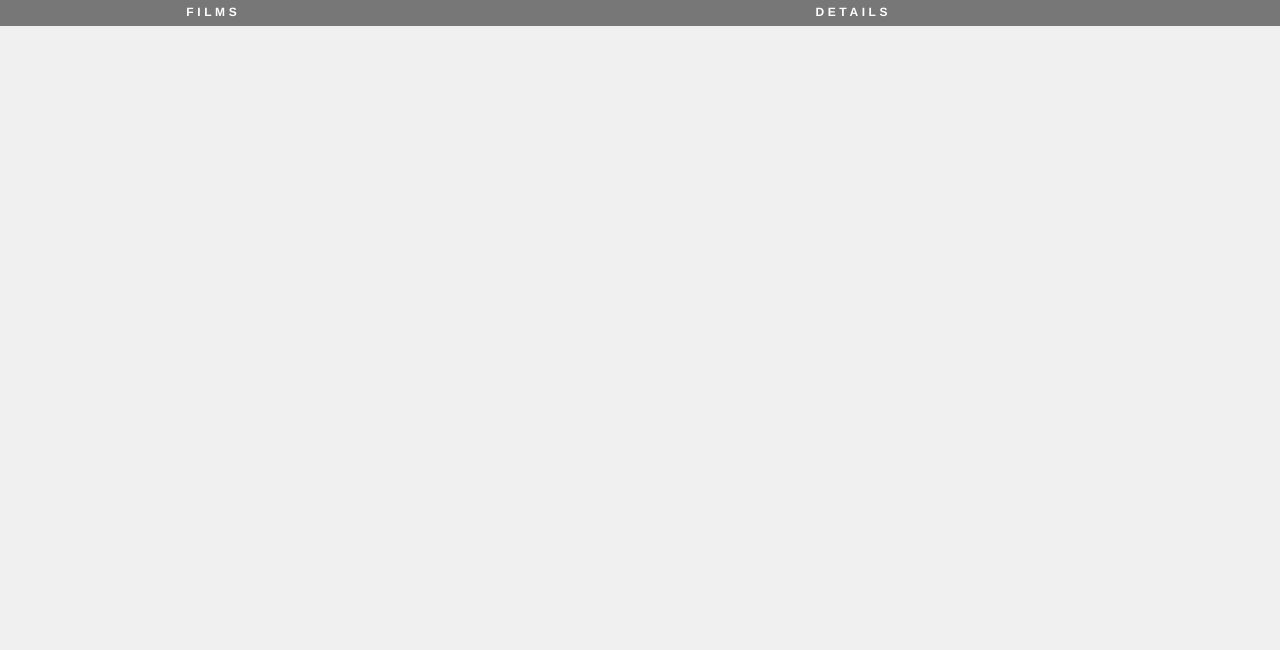
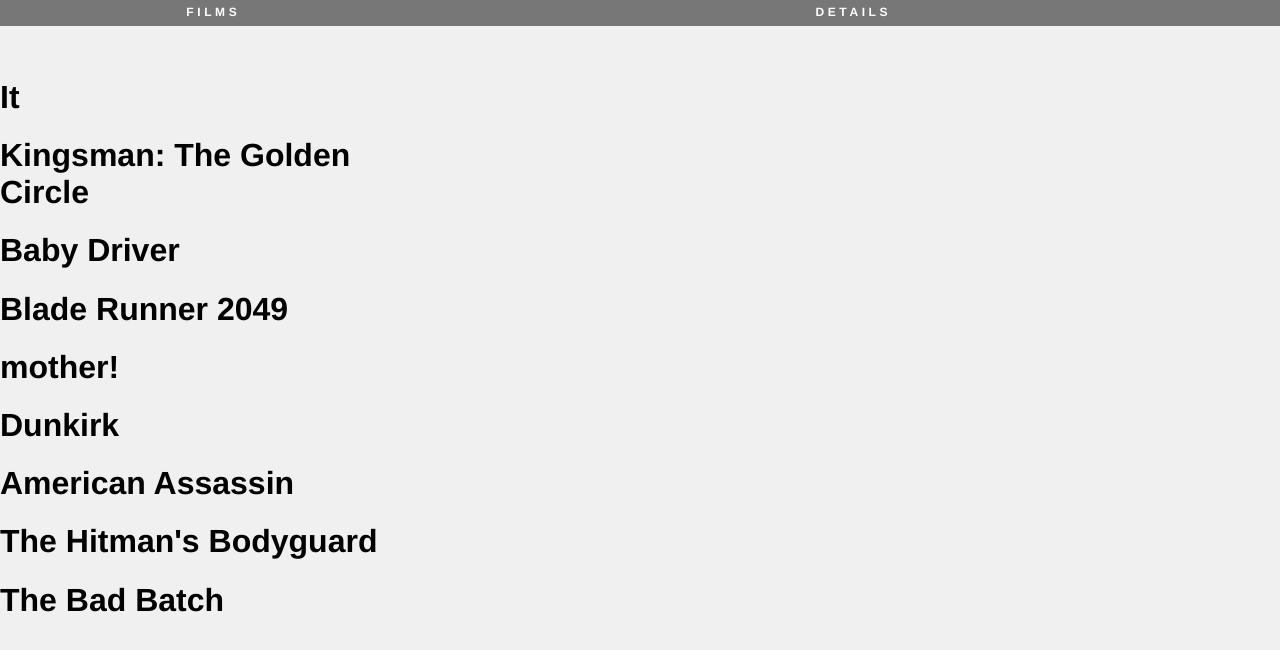
Before and after one commit to richardl33/GA-React-Work, a React (Create React App) app in the folder react-film/: page / in a window 1280 px wide. Shown: the top 650 px of the page. Built offline with nearby package versions, Linux system fonts and the light colour scheme.

Commit message:
render film listing title

```diff
--- a/react-film/src/App.js
+++ b/react-film/src/App.js
@@ -1,17 +1,15 @@
 import React, { Component } from 'react';
+import FilmData from './TMDB';
+import FilmDetails from './FilmDetails';
+import FilmListing from './FilmListing';
 import './App.css';
 
 class App extends Component {
   render() {
     return (
       <div className="film-library">
-        <div className="film-list">
-          <h1 className="section-title">FILMS</h1>
-        </div>
-
-        <div className="film-details">
-          <h1 className="section-title">DETAILS</h1>
-        </div>
+      <FilmListing filmData={FilmData.films} />
+      <FilmDetails filmData={FilmData.films} />
       </div>
     );
   }
--- a/react-film/src/FilmDetails.js
+++ b/react-film/src/FilmDetails.js
@@ -3,7 +3,9 @@
 class FilmDetails extends Component {
    render() {
       return (
-         <div></div>
+         <div className="film-details">
+           <h1 className="section-title">DETAILS</h1>
+         </div>
       )
    }
 }
--- a/react-film/src/FilmListing.js
+++ b/react-film/src/FilmListing.js
@@ -1,9 +1,26 @@
 import React, { Component } from 'react';
+
+class FilmTitle extends Component {
+   render() {
+      return (
+         <h1>{this.props.title}</h1>
+      )
+   }
+}
 
 class FilmListing extends Component {
    render() {
+      let filmTitles = this.props.filmData.map((film, index) => (
+        <FilmTitle
+          title={film.title}
+          key={`film-${index}`}
+        />
+      ));
       return (
-         <div></div>
+         <div className="film-list">
+           <h1 className="section-title">FILMS</h1>
+           {filmTitles}
+         </div>
       )
    }
 }
--- a/react-film/src/index.js
+++ b/react-film/src/index.js
@@ -5,5 +5,8 @@
 import App from './App';
 import registerServiceWorker from './registerServiceWorker';
 
-ReactDOM.render(<App />, document.getElementById('root'));
+ReactDOM.render(
+   <App />,
+   document.getElementById('root')
+);
 registerServiceWorker();
```
